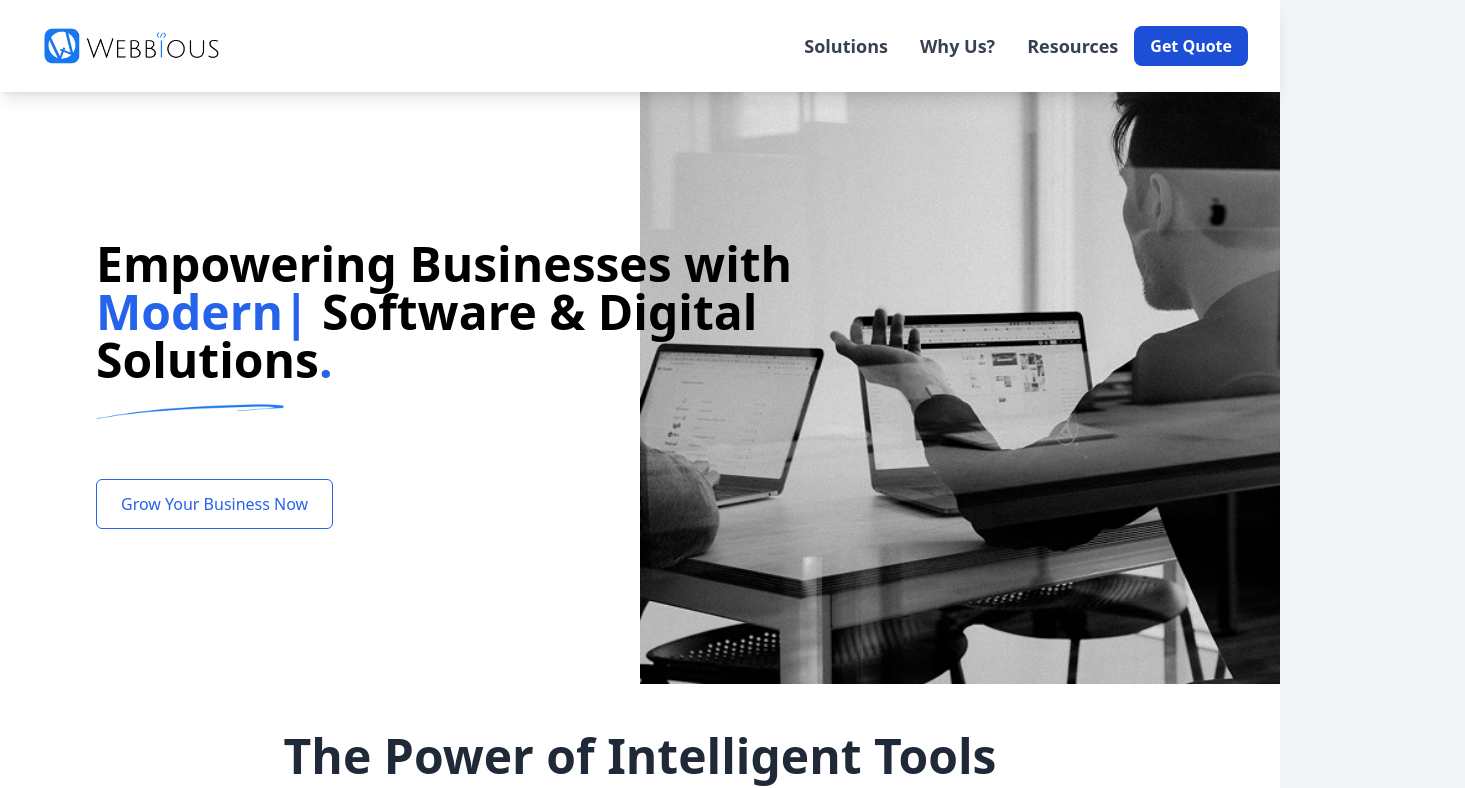
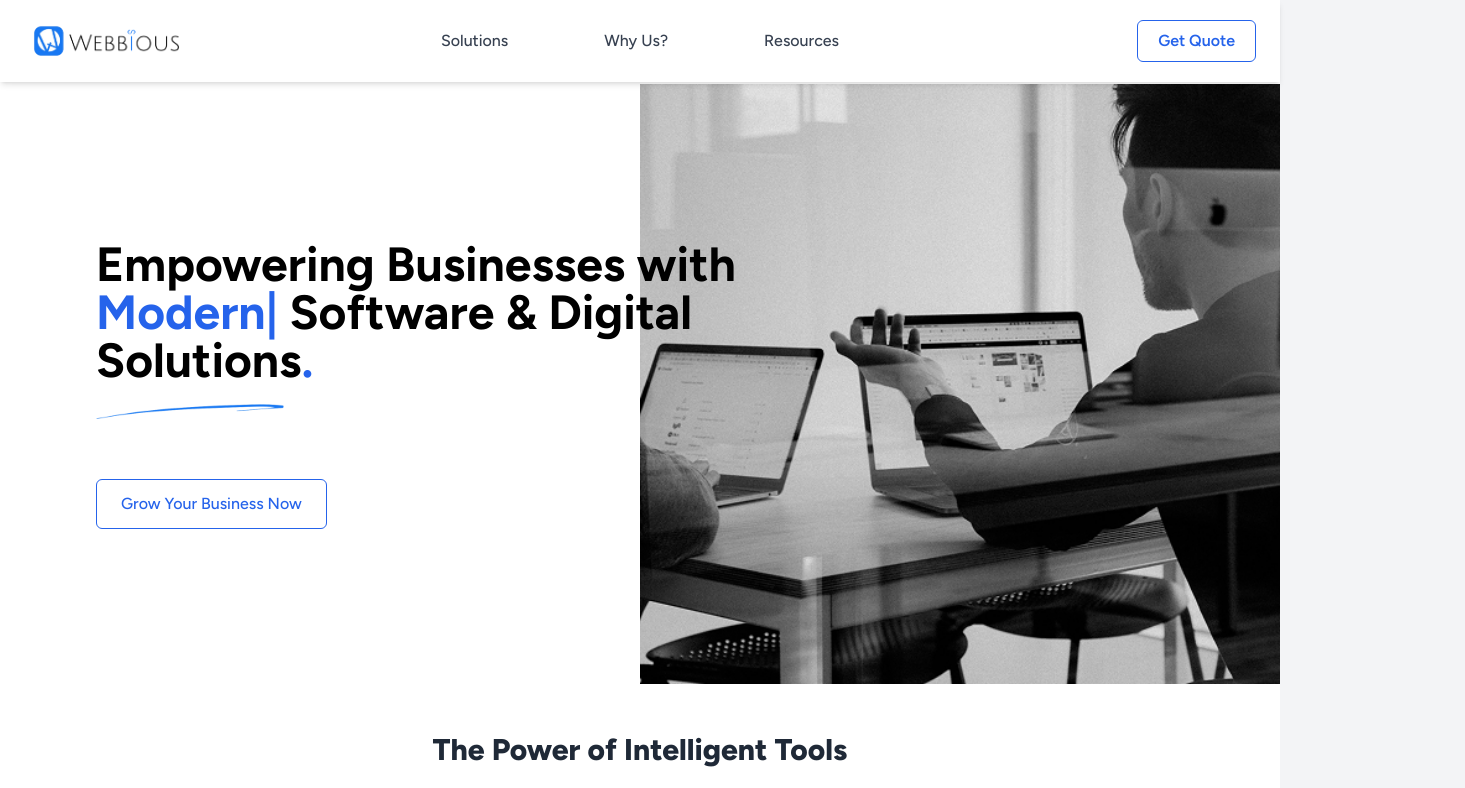
Before and after one commit to pradeep-08/Webbious, a React (Vite) app: page / in a window 1280 px wide. Shown: the top 788 px of the page, 1465 px wide, since content can reach past the window. Built offline with nearby package versions, Linux system fonts and the light colour scheme.

Commit message:
font changed

```diff
--- /dev/null
+++ b/App.css
@@ -0,0 +1,3 @@
+body {
+    font-family: 'Figtree', sans-serif;
+  }
--- a/index.html
+++ b/index.html
@@ -3,7 +3,8 @@
 <head>
     <meta charset="UTF-8" />
     <meta name="viewport" content="width=device-width, initial-scale=1.0" />
-    <title></title>
+    <title>Webbious</title>
+    <link rel="shortcut icon" href="/logo.png" type="image/x-icon">
 </head>
 <body class="bg-gray-100">
     <div id="root"></div>
--- a/src/App.tsx
+++ b/src/App.tsx
@@ -8,6 +8,7 @@ import Projects from "./Component/Project";
 import Team from "./Component/MeetourTeam";
 import ContactUs from "./Component/Contact";
 import Footer from "./Component/fotter";
+import '/App.css';
 
 function App() {
   const [showTopNav, setShowTopNav] = useState(true);
--- a/src/Component/AI Card.jsx
+++ b/src/Component/AI Card.jsx
@@ -5,7 +5,7 @@ const AICard = () => {
     <div className=" px-4 py-12 sm:px-6 lg:px-8">
       {/* Main Heading */}
       <div className="text-center mb-10">
-        <h2 className="text-3xl md:text-5xl font-extrabold text-gray-800">
+        <h2 className="text-3xl md:text-3xl font-extrabold text-gray-800">
           The Power of Intelligent Tools
         </h2>
         <p className="text-md md:text-xl text-gray-600 mt-4">
--- a/src/Component/Navbar.jsx
+++ b/src/Component/Navbar.jsx
@@ -1,78 +1,54 @@
 import React, { useState } from 'react';
 import Logo from './img/fulLogo.png';
+
+
 
 const Header = () => {
     const [menuOpen, setMenuOpen] = useState(false);
 
     return (
-        <header className="fixed top-0 left-0 w-full h-18 flex justify-between items-center px-8 py-4 bg-white text-black shadow-lg z-10">
+        <header className="fixed top-0 left-0 w-full bg-white text-black shadow-md z-50">
+            <div className="relative max-w-screen-xl mx-auto flex items-center justify-between px-6 py-4">
+                {/* Left - Logo */}
+                <div className="flex items-center">
+                    <img src={Logo} alt="Logo" className="h-[50px] w-auto" />
+                </div>
 
-                <img src={Logo} alt="Logo" className="h-[60px] w-auto" />
+                {/* Center - Nav */}
+                <nav className="absolute left-1/2 transform -translate-x-1/2 hidden md:flex space-x-24">
+                    <a href="#solutions" className="text-base font-medium text-gray-700 hover:text-blue-600">
+                        Solutions
+                    </a>
+                    <a href="#why-us" className="text-base font-medium text-gray-700 hover:text-blue-600">
+                        Why Us?
+                    </a>
+                    <a href="#resources" className="text-base font-medium text-gray-700 hover:text-blue-600">
+                        Resources
+                    </a>
+                </nav>
 
+                {/* Right - Get Quote */}
+                <div className="hidden md:block">
+                    <button className="px-5 py-2 border border-blue-600 text-blue-600 rounded-md font-semibold hover:bg-blue-50 transition">
+                        Get Quote
+                    </button>
+                </div>
 
-
-            {/* Hamburger Menu for Mobile */}
+                {/* Mobile Hamburger */}
                 <div className="md:hidden">
-                <button
-                    onClick={() => setMenuOpen(!menuOpen)}
-                    className="text-gray-700 hover:text-blue-700 focus:outline-none"
-                    aria-label="Toggle Menu"
-                >
-                    <svg
-                        className="w-6 h-6"
-                        fill="none"
-                        stroke="currentColor"
-                        viewBox="0 0 24 24"
-                        xmlns="http://www.w3.org/2000/svg"
-                    >
+                    <button onClick={() => setMenuOpen(!menuOpen)} className="text-gray-700 hover:text-blue-700">
+                        <svg className="w-6 h-6" fill="none" stroke="currentColor" viewBox="0 0 24 24">
                             {menuOpen ? (
-                            <path
-                                strokeLinecap="round"
-                                strokeLinejoin="round"
-                                strokeWidth="2"
-                                d="M6 18L18 6M6 6l12 12"
-                            />
+                                <path strokeLinecap="round" strokeLinejoin="round" strokeWidth="2" d="M6 18L18 6M6 6l12 12" />
                             ) : (
-                            <path
-                                strokeLinecap="round"
-                                strokeLinejoin="round"
-                                strokeWidth="2"
-                                d="M4 6h16M4 12h16m-7 6h7"
-                            />
+                                <path strokeLinecap="round" strokeLinejoin="round" strokeWidth="2" d="M4 6h16M4 12h16m-7 6h7" />
                             )}
                         </svg>
                     </button>
                 </div>
+            </div>
+        </header>
 
-            {/* Navigation Section */}
-            <nav
-                className={`${menuOpen ? 'block' : 'hidden'
-                    } md:flex flex-col md:flex-row items-center bg-white w-full md:w-auto absolute md:relative top-16 md:top-0 left-0 md:left-auto shadow-md md:shadow-none p-4 md:p-0 z-20`}
-                aria-label="Main Navigation"
-            >
-                <a
-                    href="#solutions"
-                    className="block text-lg font-bold py-2 px-4 text-gray-700 hover:text-blue-700"
-                >
-                    Solutions
-                </a>
-                <a
-                    href="#why-us"
-                    className="block text-lg font-bold py-2 px-4 text-gray-700 hover:text-blue-700"
-                >
-                    Why Us?
-                </a>
-                <a
-                    href="#resources"
-                    className="block text-lg font-bold py-2 px-4 text-gray-700 hover:text-blue-700"
-                >
-                    Resources
-                </a>
-                <button className="block px-4 py-2 mt-2 bg-blue-700 text-white font-bold rounded-lg transform hover:scale-105 transition-transform md:mt-0">
-                    Get Quote
-                </button>
-            </nav>
-        </header>
     );
 };
 
```
Also changed, not shown: logo.png (added). Lines whose indentation alone changed are shown as unchanged.
